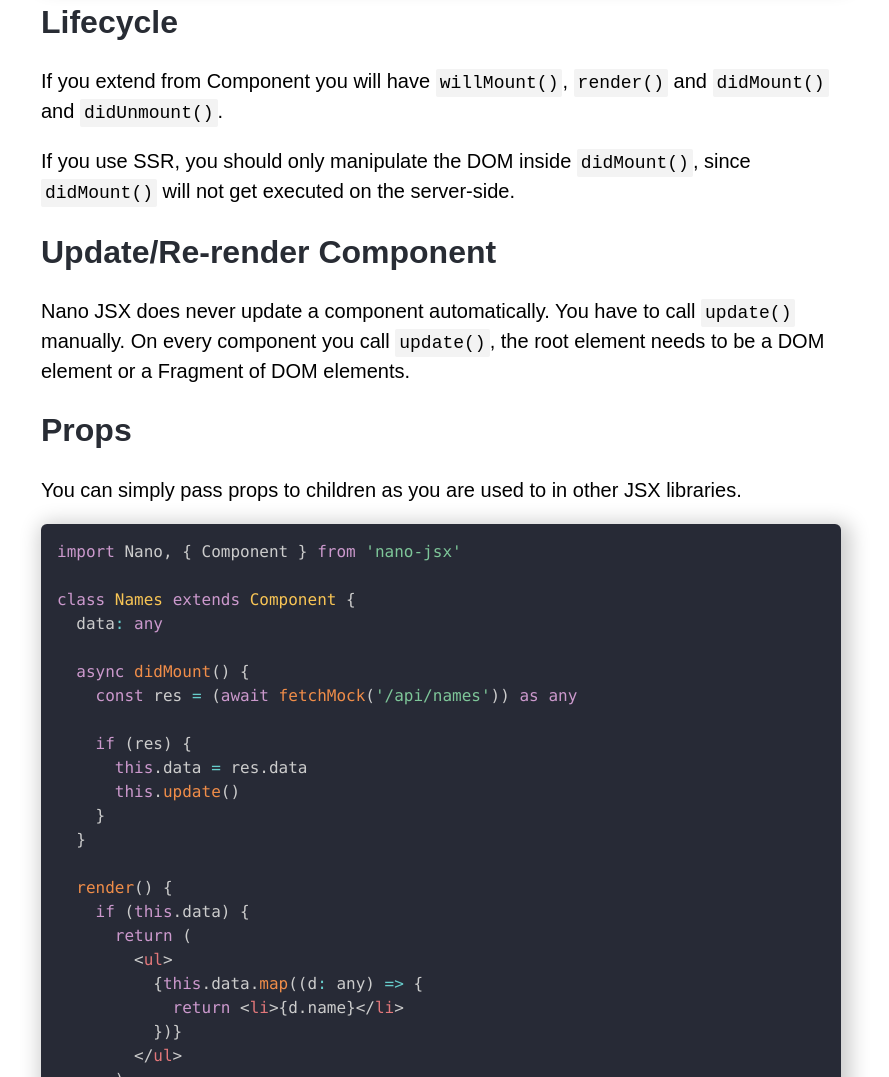
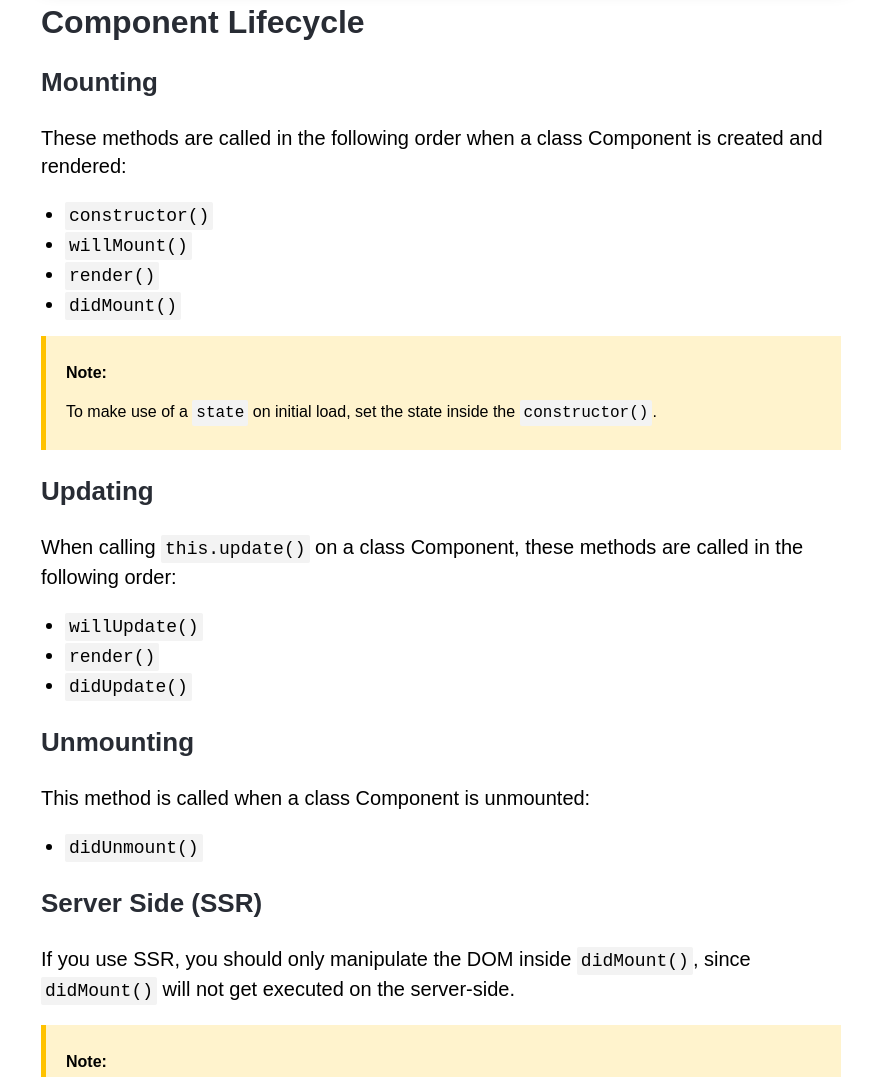
Before and after one commit to nanojsx/nanojsx.github.io, a website: page docs.html in a window 1280 px wide. Shown: the part 1799-2876 px from the top of the page, without its empty margins (199-1088 px from the left). Drawn offline with Linux system fonts and the light colour scheme.

Commit message:
Updated lifecycle docs

```diff
--- a/css/style.css
+++ b/css/style.css
@@ -289,6 +289,17 @@ pre[class*='language-'] {
   margin: 0 auto !important;
 }
 
+.alert-notice {
+  border-left: 5px solid #FFC200;
+  padding: 10px 20px;
+  background-color: #FFF3CD;
+  color: #000;
+}
+
+.alert-notice p, .alert-notice code.is-code {
+  font-size: 16px;
+}
+
 /* https://tobiasahlin.com/spinkit/ (with modifications) */
 .spinner {
   height: 100px;
--- a/docs.html
+++ b/docs.html
@@ -63,17 +63,51 @@
         <h3>bundle (with Tagged Templates)</h3>
         <pre><code id="bundle" class="language-tsx">loading...</code></pre>
 
-        <h2>Lifecycle</h2>
+        <h2>Component Lifecycle</h2>
+        <h3>Mounting</h3>
+        <p>These methods are called in the following order when a class Component is created and rendered:</p>
+        <ul class="dot-list">
+          <li><code class="is-code">constructor()</code></li>
+          <li><code class="is-code">willMount()</code></li>
+          <li><code class="is-code">render()</code></li>
+          <li><code class="is-code">didMount()</code></li>
+        </ul>
+
+        <div class="alert-notice">
+          <p><strong>Note:</strong></p>
+          <p>
+            To make use of a <code class="is-code">state</code> on initial load, set the state inside the
+            <code class="is-code">constructor()</code>.
+          </p>
+        </div>
+
+        <h3>Updating</h3>
         <p>
-          If you extend from Component you will have
-          <code class="is-code">willMount()</code>, <code class="is-code">render()</code> and
-          <code class="is-code">didMount()</code> and <code class="is-code">didUnmount()</code>.
+          When calling <code class="is-code">this.update()</code> on a class Component, these methods are called in the
+          following order:
         </p>
+        <ul class="dot-list">
+          <li><code class="is-code">willUpdate()</code></li>
+          <li><code class="is-code">render()</code></li>
+          <li><code class="is-code">didUpdate()</code></li>
+        </ul>
+
+        <h3>Unmounting</h3>
+        <p>This method is called when a class Component is unmounted:</p>
+        <ul class="dot-list">
+          <li><code class="is-code">didUnmount()</code></li>
+        </ul>
+        <h3>Server Side (SSR)</h3>
         <p>
           If you use SSR, you should only manipulate the DOM inside
           <code class="is-code">didMount()</code>, since <code class="is-code">didMount()</code> will not get executed
           on the server-side.
         </p>
+
+        <div class="alert-notice">
+          <p><strong>Note:</strong></p>
+          <p>Since v0.0.27 <code class="is-code">willMount()</code> will be ignored in SSR.</p>
+        </div>
 
         <h2>Update/Re-render Component</h2>
         <p>
```
